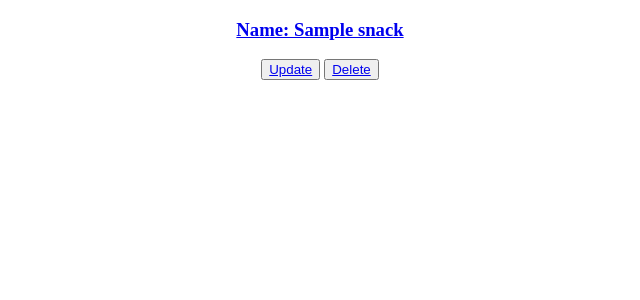
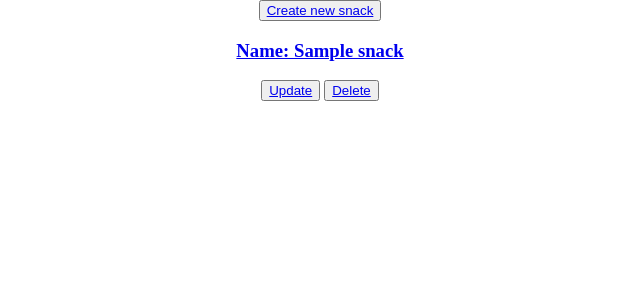
Before and after one commit to abdulkareemAbunabhan/snacks_crud, a Django app: page /snacks/ in a window 1280 px wide. Shown: the part 26-326 px from the top of the page, without its empty margins (320-960 px from the left). Run offline with Django 4.2, Linux system fonts and the light colour scheme; tables that the repository leaves empty hold one stand-in row (values such as "Sample post"); some libraries are stand-ins or nearby versions.

Commit message:
feat: added create button

```diff
--- a/templates/snacks.html
+++ b/templates/snacks.html
@@ -1,6 +1,10 @@
 {% extends 'base.html'%}
 
 {% block content%}
+    <div align=center>
+
+        <button><a href="{% url 'snack_create'%}">Create new snack</a></button>
+    </div>
     {% for snack in Snacks %}
        <div  align=center>
 
```
